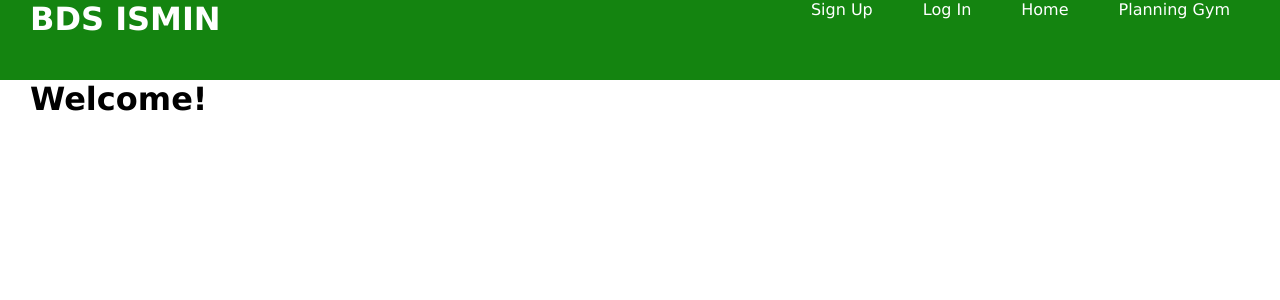
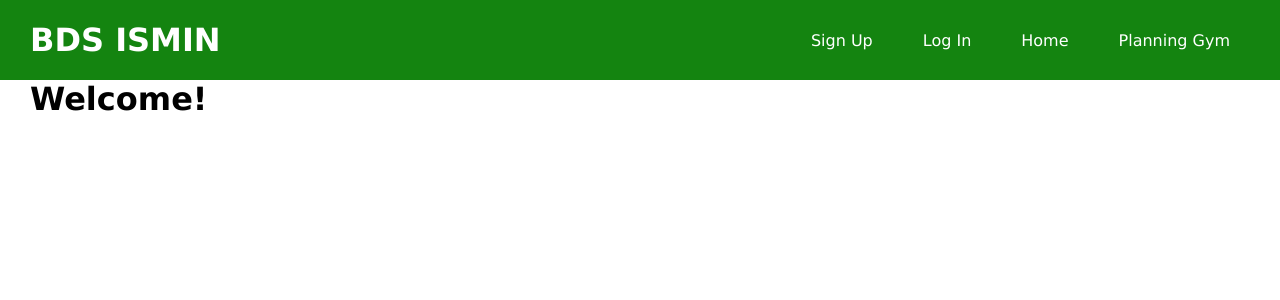
Before and after one commit to Matth-M/site-bds-ismin, a Flask app: page / in a window 1280 px wide. Shown: the top 300 px of the page. Run offline with Flask 2, Linux system fonts and the light colour scheme; style sheets or scripts are compiled from the project's sources.

Commit message:
Center Title and links in header

```diff
--- a/website/src/sass/_header.scss
+++ b/website/src/sass/_header.scss
@@ -1,4 +1,4 @@
-@use 'variables';
+@use "variables";
 
 header {
   grid-area: header;
@@ -8,12 +8,24 @@ header {
   display: flex;
   height: 80px;
 
+  .title {
+    display: flex;
+    flex-direction: column;
+    justify-content: center;
+  }
+
   h1 {
     flex-grow: 0;
   }
 
+  .links {
+    display: flex;
+    flex-direction: column;
+    justify-content: center;
+    margin-left: auto;
+  }
+
   ul {
-	  margin-left: auto;
     list-style: none;
     display: flex;
     gap: 0 50px;
@@ -22,7 +34,6 @@ header {
 
     li {
       flex-grow: 1;
-
     }
 
     a {
--- a/website/templates/base.html
+++ b/website/templates/base.html
@@ -12,7 +12,10 @@
 
 <body>
 	<header>
+		<div class="title">
 			<h1>BDS ISMIN</h1>
+		</div>
+		<div class="links">
 			<ul>
 				{% if g.user %}
 				<li><span>User: {{ g.user['username'] }}</span>
@@ -24,6 +27,7 @@
 				<li><a href="{{ url_for('views.index') }}">Home</a>
 				<li><a href="{{ url_for('gym.planning') }}">Planning Gym</a>
 			</ul>
+		</div>
 	</header>
 	<div class="main">
 		<div class="flash">
```
Lines whose indentation alone changed are shown as unchanged.
